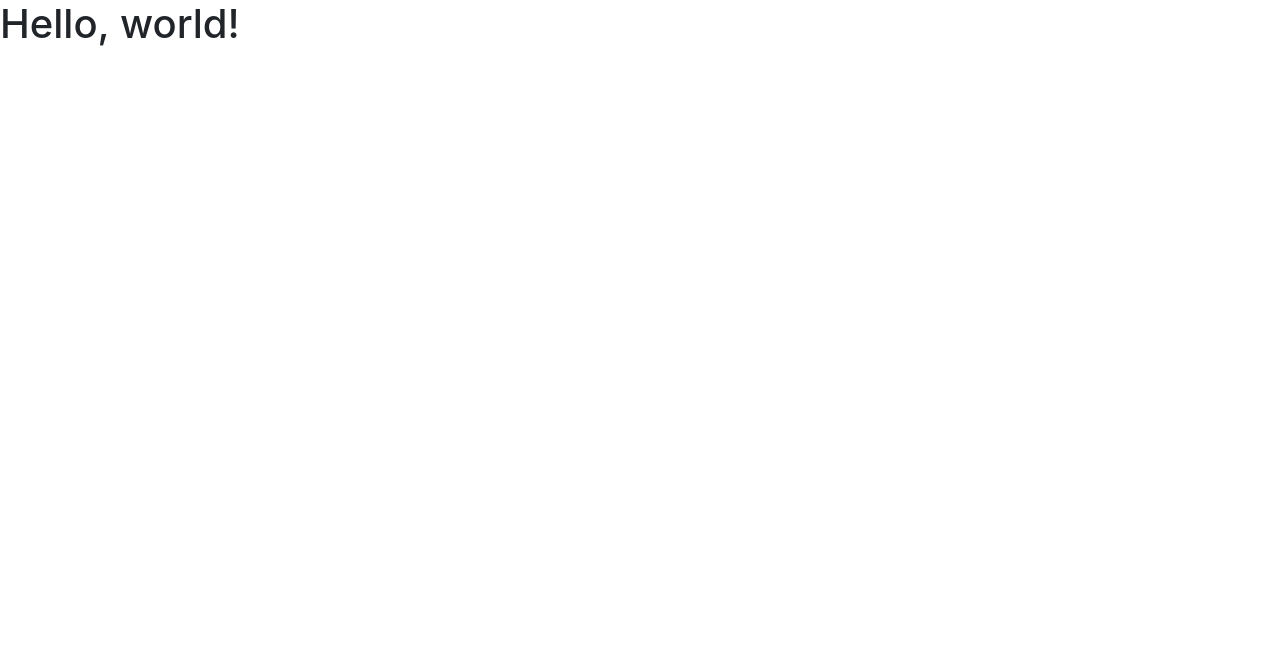
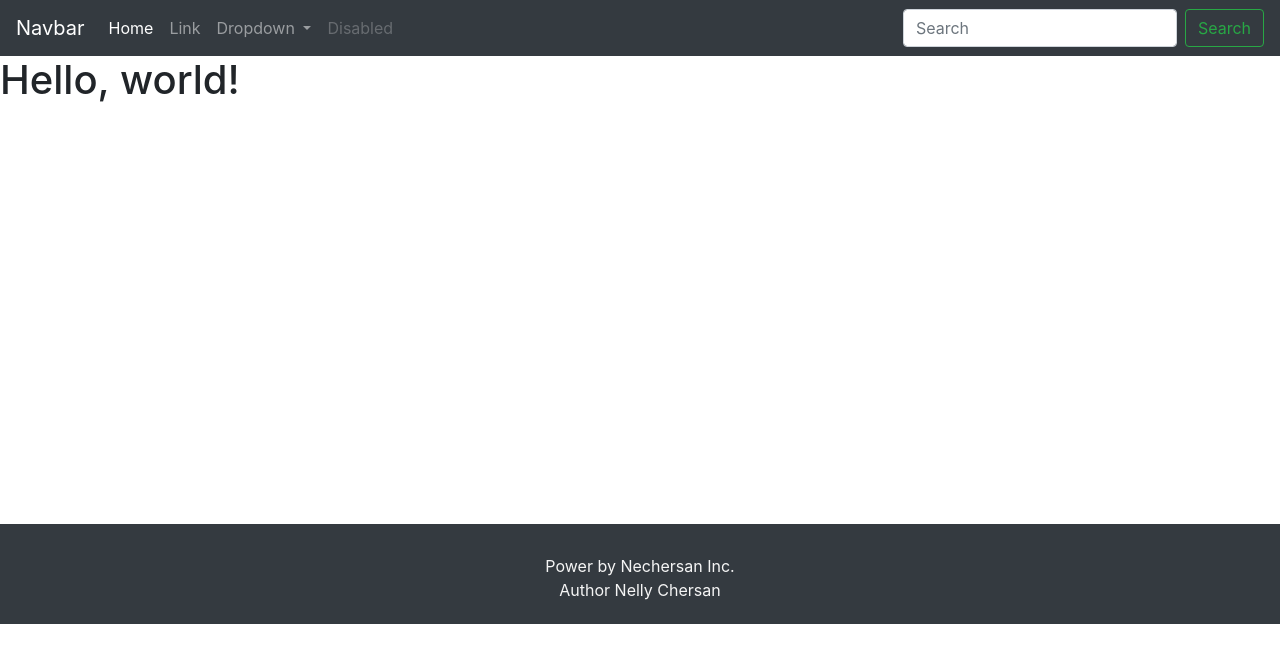
Before and after one commit to LeChersan/Intro-Jquery, a plain HTML site: page index.html in a window 1280 px wide. Drawn offline with nearby package versions, Linux system fonts and the light colour scheme.

Commit message:
se agrego menu y footer

```diff
--- /dev/null
+++ b/css/styles.css
@@ -0,0 +1,10 @@
+footer{
+    background-color: #343a40;
+    width: 100%;
+    padding: 30px;
+    height: 100px;
+    color: whitesmoke;
+    margin-top: 420px;
+    text-align: center;
+
+}
--- a/index.html
+++ b/index.html
@@ -7,11 +7,54 @@
 
     <!-- Bootstrap CSS -->
     <link rel="stylesheet" href="https://stackpath.bootstrapcdn.com/bootstrap/4.5.2/css/bootstrap.min.css" integrity="sha384-JcKb8q3iqJ61gNV9KGb8thSsNjpSL0n8PARn9HuZOnIxN0hoP+VmmDGMN5t9UJ0Z" crossorigin="anonymous">
-
+    <link rel="stylesheet" href="css/styles.css">
     <title>JS y jQuery</title>
   </head>
   <body>
+    <nav class="navbar navbar-expand-lg navbar-dark bg-dark">
+      <a class="navbar-brand" href="#">Navbar</a>
+      <button class="navbar-toggler" type="button" data-toggle="collapse" data-target="#navbarSupportedContent" aria-controls="navbarSupportedContent" aria-expanded="false" aria-label="Toggle navigation">
+        <span class="navbar-toggler-icon"></span>
+      </button>
+
+      <div class="collapse navbar-collapse" id="navbarSupportedContent">
+        <ul class="navbar-nav mr-auto">
+          <li class="nav-item active">
+            <a class="nav-link" href="#">Home <span class="sr-only">(current)</span></a>
+          </li>
+          <li class="nav-item">
+            <a class="nav-link" href="#">Link</a>
+          </li>
+          <li class="nav-item dropdown">
+            <a class="nav-link dropdown-toggle" href="#" id="navbarDropdown" role="button" data-toggle="dropdown" aria-haspopup="true" aria-expanded="false">
+              Dropdown
+            </a>
+            <div class="dropdown-menu" aria-labelledby="navbarDropdown">
+              <a class="dropdown-item" href="#">Action</a>
+              <a class="dropdown-item" href="#">Another action</a>
+              <div class="dropdown-divider"></div>
+              <a class="dropdown-item" href="#">Something else here</a>
+            </div>
+          </li>
+          <li class="nav-item">
+            <a class="nav-link disabled" href="#" tabindex="-1" aria-disabled="true">Disabled</a>
+          </li>
+        </ul>
+        <form class="form-inline my-2 my-lg-0">
+          <input class="form-control mr-sm-2" type="search" placeholder="Search" aria-label="Search">
+          <button class="btn btn-outline-success my-2 my-sm-0" type="submit">Search</button>
+        </form>
+      </div>
+    </nav>
     <h1>Hello, world!</h1>
+
+    <footer>
+      <p>
+        Power by Nechersan Inc.
+        <br>
+        Author Nelly Chersan
+      </p>
+    </footer>
 
     <!-- Optional JavaScript -->
     <!-- jQuery first, then Popper.js, then Bootstrap JS -->
@@ -19,5 +62,6 @@
     <script src="https://cdn.jsdelivr.net/npm/popper.js@1.16.1/dist/umd/popper.min.js" integrity="sha384-9/reFTGAW83EW2RDu2S0VKaIzap3H66lZH81PoYlFhbGU+6BZp6G7niu735Sk7lN" crossorigin="anonymous"></script>
     <script src="https://stackpath.bootstrapcdn.com/bootstrap/4.5.2/js/bootstrap.min.js" integrity="sha384-B4gt1jrGC7Jh4AgTPSdUtOBvfO8shuf57BaghqFfPlYxofvL8/KUEfYiJOMMV+rV" crossorigin="anonymous"></script>
     <script src="scripts/intro.js"></script>
+
   </body>
 </html>
```
